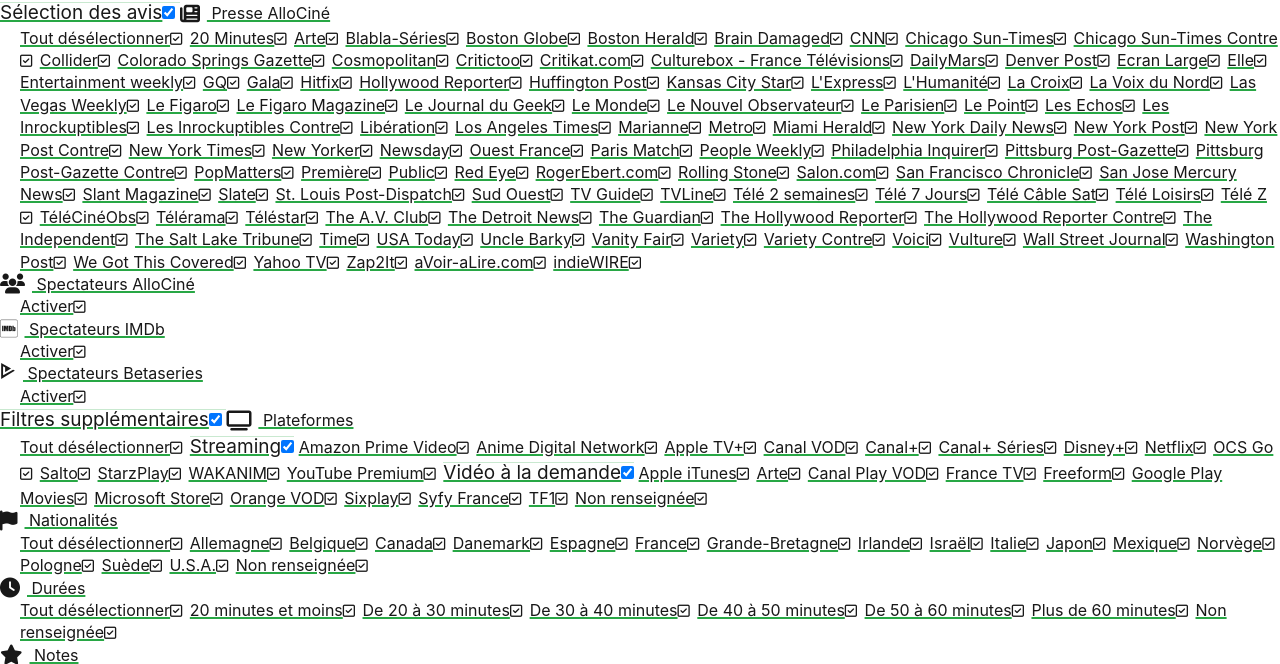
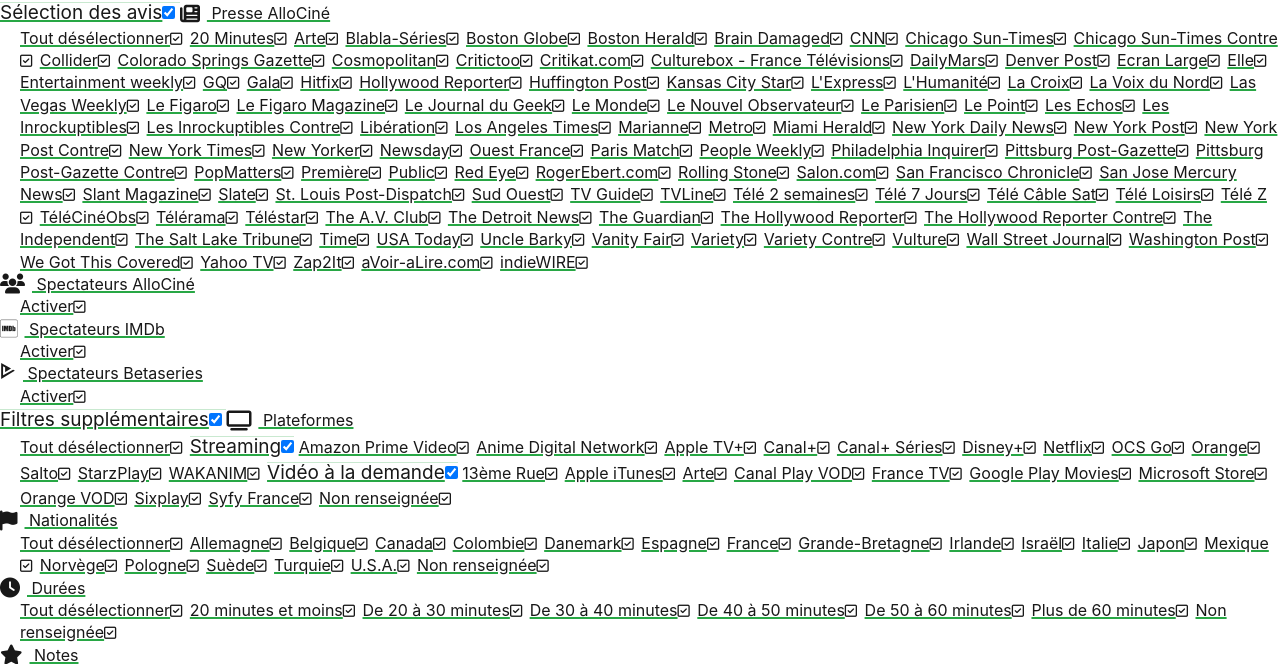
Before and after one commit to pierrevano/yaquoicommeserie, a plain HTML site: page index.html in a window 1280 px wide. Shown: the top 664 px of the page. Drawn offline with nearby package versions, Linux system fonts and the light colour scheme; some packages are replaced by stand-ins of ours; a script that the page names is missing.

Commit message:
update code

```diff
--- a/index.html
+++ b/index.html
@@ -28,9 +28,9 @@
     <meta property="og:description" content="Y'a quoi comme série ? vous aidera à choisir parmi les séries les mieux notées actuellement." />
 
     <link rel="stylesheet" href="https://cdn.jsdelivr.net/npm/tiny-slider@latest/dist/tiny-slider.css">
-    <link rel="stylesheet" href="assets/css/hc-offcanvas-nav.carbon.min-20210430.css">
-    <link rel="stylesheet" href="assets/css/shuffle-style.min-20210430.css">
-    <link rel="stylesheet" href="assets/css/style.min-20210430.css">
+    <link rel="stylesheet" href="assets/css/hc-offcanvas-nav.carbon.min-20210501.css">
+    <link rel="stylesheet" href="assets/css/shuffle-style.min-20210501.css">
+    <link rel="stylesheet" href="assets/css/style.min-20210501.css">
 
     <script type="text/javascript" src="https://cdn.jsdelivr.net/npm/shufflejs@latest/dist/shuffle.min.js"></script>
     <script type="text/javascript" src="https://cdn.jsdelivr.net/npm/typewriter-effect@latest/dist/core.js"></script>
@@ -40,7 +40,7 @@
     <script type="text/javascript" src="https://cdn.jsdelivr.net/npm/tiny-slider@latest/dist/tiny-slider.min.js"></script>
     <script type="text/javascript" src="https://cdn.jsdelivr.net/npm/chart.js@latest/dist/Chart.min.js"></script>
     <script type="text/javascript" src="https://kit.fontawesome.com/a73a8689c0.js" crossorigin="anonymous"></script>
-    <script type="text/javascript" src="assets/js/script.min-20210430.js"></script>
+    <script type="text/javascript" src="assets/js/script.min-20210501.js"></script>
 
     <link rel="stylesheet" href="https://cdn.jsdelivr.net/npm/@sweetalert2/theme-dark@3/dark.min.css">
 </head>
@@ -169,15 +169,14 @@
                     <li class="criticButton"><a href="#">Vanity Fair<span><input id="criticToggle92" type="checkbox" checked="checked"><label for="criticToggle92"></label></span></a></li>
                     <li class="criticButton"><a href="#">Variety<span><input id="criticToggle93" type="checkbox" checked="checked"><label for="criticToggle93"></label></span></a></li>
                     <li class="criticButton"><a href="#">Variety Contre<span><input id="criticToggle94" type="checkbox" checked="checked"><label for="criticToggle94"></label></span></a></li>
-                    <li class="criticButton"><a href="#">Voici<span><input id="criticToggle95" type="checkbox" checked="checked"><label for="criticToggle95"></label></span></a></li>
-                    <li class="criticButton"><a href="#">Vulture<span><input id="criticToggle96" type="checkbox" checked="checked"><label for="criticToggle96"></label></span></a></li>
-                    <li class="criticButton"><a href="#">Wall Street Journal<span><input id="criticToggle97" type="checkbox" checked="checked"><label for="criticToggle97"></label></span></a></li>
-                    <li class="criticButton"><a href="#">Washington Post<span><input id="criticToggle98" type="checkbox" checked="checked"><label for="criticToggle98"></label></span></a></li>
-                    <li class="criticButton"><a href="#">We Got This Covered<span><input id="criticToggle99" type="checkbox" checked="checked"><label for="criticToggle99"></label></span></a></li>
-                    <li class="criticButton"><a href="#">Yahoo TV<span><input id="criticToggle100" type="checkbox" checked="checked"><label for="criticToggle100"></label></span></a></li>
-                    <li class="criticButton"><a href="#">Zap2It<span><input id="criticToggle101" type="checkbox" checked="checked"><label for="criticToggle101"></label></span></a></li>
-                    <li class="criticButton"><a href="#">aVoir-aLire.com<span><input id="criticToggle102" type="checkbox" checked="checked"><label for="criticToggle102"></label></span></a></li>
-                    <li class="criticButton"><a href="#">indieWIRE<span><input id="criticToggle103" type="checkbox" checked="checked"><label for="criticToggle103"></label></span></a></li>
+                    <li class="criticButton"><a href="#">Vulture<span><input id="criticToggle95" type="checkbox" checked="checked"><label for="criticToggle95"></label></span></a></li>
+                    <li class="criticButton"><a href="#">Wall Street Journal<span><input id="criticToggle96" type="checkbox" checked="checked"><label for="criticToggle96"></label></span></a></li>
+                    <li class="criticButton"><a href="#">Washington Post<span><input id="criticToggle97" type="checkbox" checked="checked"><label for="criticToggle97"></label></span></a></li>
+                    <li class="criticButton"><a href="#">We Got This Covered<span><input id="criticToggle98" type="checkbox" checked="checked"><label for="criticToggle98"></label></span></a></li>
+                    <li class="criticButton"><a href="#">Yahoo TV<span><input id="criticToggle99" type="checkbox" checked="checked"><label for="criticToggle99"></label></span></a></li>
+                    <li class="criticButton"><a href="#">Zap2It<span><input id="criticToggle100" type="checkbox" checked="checked"><label for="criticToggle100"></label></span></a></li>
+                    <li class="criticButton"><a href="#">aVoir-aLire.com<span><input id="criticToggle101" type="checkbox" checked="checked"><label for="criticToggle101"></label></span></a></li>
+                    <li class="criticButton"><a href="#">indieWIRE<span><input id="criticToggle102" type="checkbox" checked="checked"><label for="criticToggle102"></label></span></a></li>
                 </ul>
             </li>
             <li class="userRating">
@@ -215,29 +214,27 @@
                     <li class="networkButton"><a href="#">Amazon Prime Video<span><input id="networkButton1" type="checkbox" checked="checked"><label for="networkButton1"></label></span></a></li>
                     <li class="networkButton"><a href="#">Anime Digital Network<span><input id="networkButton2" type="checkbox" checked="checked"><label for="networkButton2"></label></span></a></li>
                     <li class="networkButton"><a href="#">Apple TV+<span><input id="networkButton3" type="checkbox" checked="checked"><label for="networkButton3"></label></span></a></li>
-                    <li class="networkButton"><a href="#">Canal VOD<span><input id="networkButton4" type="checkbox" checked="checked"><label for="networkButton4"></label></span></a></li>
-                    <li class="networkButton"><a href="#">Canal+<span><input id="networkButton5" type="checkbox" checked="checked"><label for="networkButton5"></label></span></a></li>
-                    <li class="networkButton"><a href="#">Canal+ Séries<span><input id="networkButton6" type="checkbox" checked="checked"><label for="networkButton6"></label></span></a></li>
-                    <li class="networkButton"><a href="#">Disney+<span><input id="networkButton7" type="checkbox" checked="checked"><label for="networkButton7"></label></span></a></li>
-                    <li class="networkButton"><a href="#">Netflix<span><input id="networkButton8" type="checkbox" checked="checked"><label for="networkButton8"></label></span></a></li>
-                    <li class="networkButton"><a href="#">OCS Go<span><input id="networkButton9" type="checkbox" checked="checked"><label for="networkButton9"></label></span></a></li>
+                    <li class="networkButton"><a href="#">Canal+<span><input id="networkButton4" type="checkbox" checked="checked"><label for="networkButton4"></label></span></a></li>
+                    <li class="networkButton"><a href="#">Canal+ Séries<span><input id="networkButton5" type="checkbox" checked="checked"><label for="networkButton5"></label></span></a></li>
+                    <li class="networkButton"><a href="#">Disney+<span><input id="networkButton6" type="checkbox" checked="checked"><label for="networkButton6"></label></span></a></li>
+                    <li class="networkButton"><a href="#">Netflix<span><input id="networkButton7" type="checkbox" checked="checked"><label for="networkButton7"></label></span></a></li>
+                    <li class="networkButton"><a href="#">OCS Go<span><input id="networkButton8" type="checkbox" checked="checked"><label for="networkButton8"></label></span></a></li>
+                    <li class="networkButton"><a href="#">Orange<span><input id="networkButton9" type="checkbox" checked="checked"><label for="networkButton9"></label></span></a></li>
                     <li class="networkButton"><a href="#">Salto<span><input id="networkButton10" type="checkbox" checked="checked"><label for="networkButton10"></label></span></a></li>
                     <li class="networkButton"><a href="#">StarzPlay<span><input id="networkButton11" type="checkbox" checked="checked"><label for="networkButton11"></label></span></a></li>
                     <li class="networkButton"><a href="#">WAKANIM<span><input id="networkButton12" type="checkbox" checked="checked"><label for="networkButton12"></label></span></a></li>
-                    <li class="networkButton"><a href="#">YouTube Premium<span><input id="networkButton13" type="checkbox" checked="checked"><label for="networkButton13"></label></span></a></li>
                     <li class="networkButtonTitle"><a href="#">Vidéo à la demande<span><input id="networkButtonTitle2" type="checkbox" checked="checked"><label for="networkButtonTitle2"></label></span></a></li>
+                    <li class="networkButton"><a href="#">13ème Rue<span><input id="networkButton13" type="checkbox" checked="checked"><label for="networkButton13"></label></span></a></li>
                     <li class="networkButton"><a href="#">Apple iTunes<span><input id="networkButton14" type="checkbox" checked="checked"><label for="networkButton14"></label></span></a></li>
                     <li class="networkButton"><a href="#">Arte<span><input id="networkButton15" type="checkbox" checked="checked"><label for="networkButton15"></label></span></a></li>
                     <li class="networkButton"><a href="#">Canal Play VOD<span><input id="networkButton16" type="checkbox" checked="checked"><label for="networkButton16"></label></span></a></li>
                     <li class="networkButton"><a href="#">France TV<span><input id="networkButton17" type="checkbox" checked="checked"><label for="networkButton17"></label></span></a></li>
-                    <li class="networkButton"><a href="#">Freeform<span><input id="networkButton18" type="checkbox" checked="checked"><label for="networkButton18"></label></span></a></li>
-                    <li class="networkButton"><a href="#">Google Play Movies<span><input id="networkButton19" type="checkbox" checked="checked"><label for="networkButton19"></label></span></a></li>
-                    <li class="networkButton"><a href="#">Microsoft Store<span><input id="networkButton20" type="checkbox" checked="checked"><label for="networkButton20"></label></span></a></li>
-                    <li class="networkButton"><a href="#">Orange VOD<span><input id="networkButton21" type="checkbox" checked="checked"><label for="networkButton21"></label></span></a></li>
-                    <li class="networkButton"><a href="#">Sixplay<span><input id="networkButton22" type="checkbox" checked="checked"><label for="networkButton22"></label></span></a></li>
-                    <li class="networkButton"><a href="#">Syfy France<span><input id="networkButton23" type="checkbox" checked="checked"><label for="networkButton23"></label></span></a></li>
-                    <li class="networkButton"><a href="#">TF1<span><input id="networkButton24" type="checkbox" checked="checked"><label for="networkButton24"></label></span></a></li>
-                    <li class="networkButton"><a href="#">Non renseignée<span><input id="networkButton25" type="checkbox" checked="checked"><label for="networkButton25"></label></span></a></li>
+                    <li class="networkButton"><a href="#">Google Play Movies<span><input id="networkButton18" type="checkbox" checked="checked"><label for="networkButton18"></label></span></a></li>
+                    <li class="networkButton"><a href="#">Microsoft Store<span><input id="networkButton19" type="checkbox" checked="checked"><label for="networkButton19"></label></span></a></li>
+                    <li class="networkButton"><a href="#">Orange VOD<span><input id="networkButton20" type="checkbox" checked="checked"><label for="networkButton20"></label></span></a></li>
+                    <li class="networkButton"><a href="#">Sixplay<span><input id="networkButton21" type="checkbox" checked="checked"><label for="networkButton21"></label></span></a></li>
+                    <li class="networkButton"><a href="#">Syfy France<span><input id="networkButton22" type="checkbox" checked="checked"><label for="networkButton22"></label></span></a></li>
+                    <li class="networkButton"><a href="#">Non renseignée<span><input id="networkButton23" type="checkbox" checked="checked"><label for="networkButton23"></label></span></a></li>
                 </ul>
             </li>
             <li class="nationalityPreferences">
@@ -247,20 +244,22 @@
                     <li class="nationalityButton"><a href="#">Allemagne<span><input id="nationalityButton1" type="checkbox" checked="checked"><label for="nationalityButton1"></label></span></a></li>
                     <li class="nationalityButton"><a href="#">Belgique<span><input id="nationalityButton2" type="checkbox" checked="checked"><label for="nationalityButton2"></label></span></a></li>
                     <li class="nationalityButton"><a href="#">Canada<span><input id="nationalityButton3" type="checkbox" checked="checked"><label for="nationalityButton3"></label></span></a></li>
-                    <li class="nationalityButton"><a href="#">Danemark<span><input id="nationalityButton4" type="checkbox" checked="checked"><label for="nationalityButton4"></label></span></a></li>
-                    <li class="nationalityButton"><a href="#">Espagne<span><input id="nationalityButton5" type="checkbox" checked="checked"><label for="nationalityButton5"></label></span></a></li>
-                    <li class="nationalityButton"><a href="#">France<span><input id="nationalityButton6" type="checkbox" checked="checked"><label for="nationalityButton6"></label></span></a></li>
-                    <li class="nationalityButton"><a href="#">Grande-Bretagne<span><input id="nationalityButton7" type="checkbox" checked="checked"><label for="nationalityButton7"></label></span></a></li>
-                    <li class="nationalityButton"><a href="#">Irlande<span><input id="nationalityButton8" type="checkbox" checked="checked"><label for="nationalityButton8"></label></span></a></li>
-                    <li class="nationalityButton"><a href="#">Israël<span><input id="nationalityButton9" type="checkbox" checked="checked"><label for="nationalityButton9"></label></span></a></li>
-                    <li class="nationalityButton"><a href="#">Italie<span><input id="nationalityButton10" type="checkbox" checked="checked"><label for="nationalityButton10"></label></span></a></li>
-                    <li class="nationalityButton"><a href="#">Japon<span><input id="nationalityButton11" type="checkbox" checked="checked"><label for="nationalityButton11"></label></span></a></li>
-                    <li class="nationalityButton"><a href="#">Mexique<span><input id="nationalityButton12" type="checkbox" checked="checked"><label for="nationalityButton12"></label></span></a></li>
-                    <li class="nationalityButton"><a href="#">Norvège<span><input id="nationalityButton13" type="checkbox" checked="checked"><label for="nationalityButton13"></label></span></a></li>
-                    <li class="nationalityButton"><a href="#">Pologne<span><input id="nationalityButton14" type="checkbox" checked="checked"><label for="nationalityButton14"></label></span></a></li>
-                    <li class="nationalityButton"><a href="#">Suède<span><input id="nationalityButton15" type="checkbox" checked="checked"><label for="nationalityButton15"></label></span></a></li>
-                    <li class="nationalityButton"><a href="#">U.S.A.<span><input id="nationalityButton16" type="checkbox" checked="checked"><label for="nationalityButton16"></label></span></a></li>
-                    <li class="nationalityButton"><a href="#">Non renseignée<span><input id="nationalityButton17" type="checkbox" checked="checked"><label for="nationalityButton17"></label></span></a></li>
+                    <li class="nationalityButton"><a href="#">Colombie<span><input id="nationalityButton4" type="checkbox" checked="checked"><label for="nationalityButton4"></label></span></a></li>
+                    <li class="nationalityButton"><a href="#">Danemark<span><input id="nationalityButton5" type="checkbox" checked="checked"><label for="nationalityButton5"></label></span></a></li>
+                    <li class="nationalityButton"><a href="#">Espagne<span><input id="nationalityButton6" type="checkbox" checked="checked"><label for="nationalityButton6"></label></span></a></li>
+                    <li class="nationalityButton"><a href="#">France<span><input id="nationalityButton7" type="checkbox" checked="checked"><label for="nationalityButton7"></label></span></a></li>
+                    <li class="nationalityButton"><a href="#">Grande-Bretagne<span><input id="nationalityButton8" type="checkbox" checked="checked"><label for="nationalityButton8"></label></span></a></li>
+                    <li class="nationalityButton"><a href="#">Irlande<span><input id="nationalityButton9" type="checkbox" checked="checked"><label for="nationalityButton9"></label></span></a></li>
+                    <li class="nationalityButton"><a href="#">Israël<span><input id="nationalityButton10" type="checkbox" checked="checked"><label for="nationalityButton10"></label></span></a></li>
+                    <li class="nationalityButton"><a href="#">Italie<span><input id="nationalityButton11" type="checkbox" checked="checked"><label for="nationalityButton11"></label></span></a></li>
+                    <li class="nationalityButton"><a href="#">Japon<span><input id="nationalityButton12" type="checkbox" checked="checked"><label for="nationalityButton12"></label></span></a></li>
+                    <li class="nationalityButton"><a href="#">Mexique<span><input id="nationalityButton13" type="checkbox" checked="checked"><label for="nationalityButton13"></label></span></a></li>
+                    <li class="nationalityButton"><a href="#">Norvège<span><input id="nationalityButton14" type="checkbox" checked="checked"><label for="nationalityButton14"></label></span></a></li>
+                    <li class="nationalityButton"><a href="#">Pologne<span><input id="nationalityButton15" type="checkbox" checked="checked"><label for="nationalityButton15"></label></span></a></li>
+                    <li class="nationalityButton"><a href="#">Suède<span><input id="nationalityButton16" type="checkbox" checked="checked"><label for="nationalityButton16"></label></span></a></li>
+                    <li class="nationalityButton"><a href="#">Turquie<span><input id="nationalityButton17" type="checkbox" checked="checked"><label for="nationalityButton17"></label></span></a></li>
+                    <li class="nationalityButton"><a href="#">U.S.A.<span><input id="nationalityButton18" type="checkbox" checked="checked"><label for="nationalityButton18"></label></span></a></li>
+                    <li class="nationalityButton"><a href="#">Non renseignée<span><input id="nationalityButton19" type="checkbox" checked="checked"><label for="nationalityButton19"></label></span></a></li>
                 </ul>
             </li>
             <li class="durationPreferences">
```
Also changed, not shown: assets/css/hc-offcanvas-nav.carbon.min-20210501.css (renamed from assets/css/hc-offcanvas-nav.carbon.min-20210430.css), assets/css/shuffle-style.min-20210501.css (renamed from assets/css/shuffle-style.min-20210430.css), assets/css/style.min-20210501.css (renamed from assets/css/style.min-20210430.css), assets/js/data.json, assets/js/script.min-20210501.js (renamed from assets/js/script.min-20210430.js), assets/sh/checkingFile.txt, assets/sh/seriesIds.txt, 1 other file.
